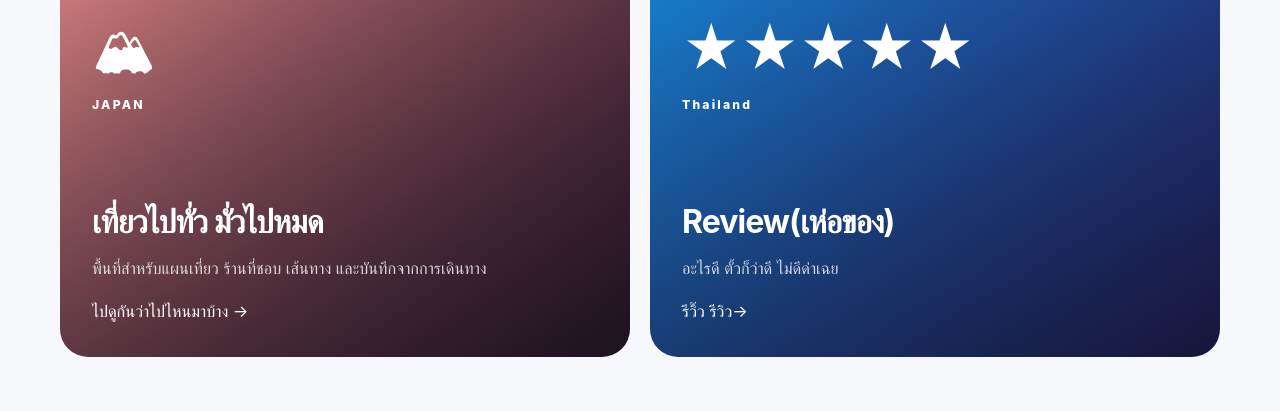
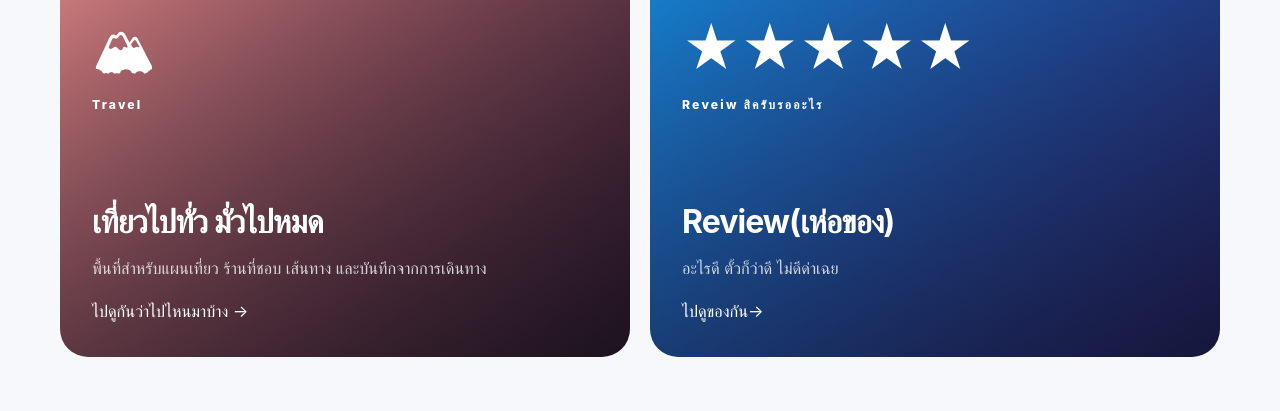
Before and after one commit to kakratua/kakratua.github.io, a Jekyll site: the page built from tag.md, in a window 1280 px wide and 1365 px high. Shown: the part 501-912 px from the top of the window. Built offline with Jekyll 4.4.1, drawn with Linux system fonts in a browser that asks for light colours.

Commit message:
Update tag.md

```diff
--- a/tag.md
+++ b/tag.md
@@ -7,8 +7,8 @@
 ---
 
 <div class="travel-grid">
-  <article class="travel-card japan"><div class="travel-icon">🏔</div><p class="eyebrow">JAPAN</p><h2>เที่ยวไปทั่ว มั่วไปหมด</h2><p>พื้นที่สำหรับแผนเที่ยว ร้านที่ชอบ เส้นทาง และบันทึกจากการเดินทาง</p><a href="{{ '/blog/' | relative_url }}?tag=Travel">ไปดูกันว่าไปไหนมาบ้าง →</a></article>
-  <article class="travel-card blue"><div class="travel-icon">★★★★★</div><p class="eyebrow">Thailand</p><h2>Review(เห่อของ)</h2><p>อะไรดี ตั้วก็ว่าดี ไม่ดีด่าเฉย</p><a href="{{ '/blog/' | relative_url }}?tag=Review">รีวิ๊ว รีวิว→</a></article>
+  <article class="travel-card japan"><div class="travel-icon">🏔</div><p class="eyebrow">Travel</p><h2>เที่ยวไปทั่ว มั่วไปหมด</h2><p>พื้นที่สำหรับแผนเที่ยว ร้านที่ชอบ เส้นทาง และบันทึกจากการเดินทาง</p><a href="{{ '/blog/' | relative_url }}?tag=Travel">ไปดูกันว่าไปไหนมาบ้าง →</a></article>
+  <article class="travel-card blue"><div class="travel-icon">★★★★★</div><p class="eyebrow">Reveiw สิครับรออะไร</p><h2>Review(เห่อของ)</h2><p>อะไรดี ตั้วก็ว่าดี ไม่ดีด่าเฉย</p><a href="{{ '/blog/' | relative_url }}?tag=Review">ไปดูของกัน→</a></article>
 </div>
 
 ## รวม Tag จากหน้าบล็อก
```
